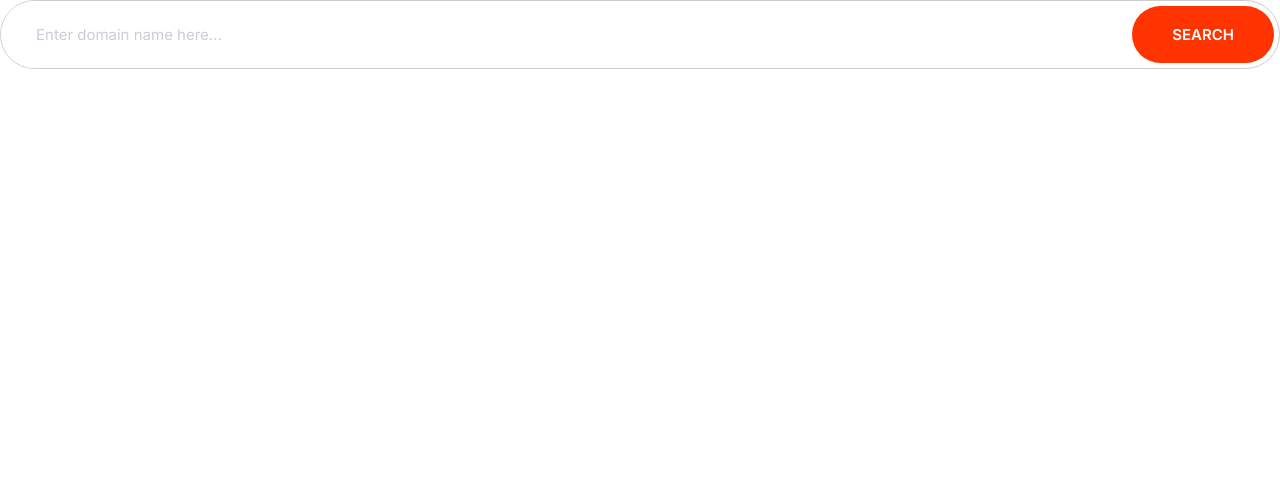
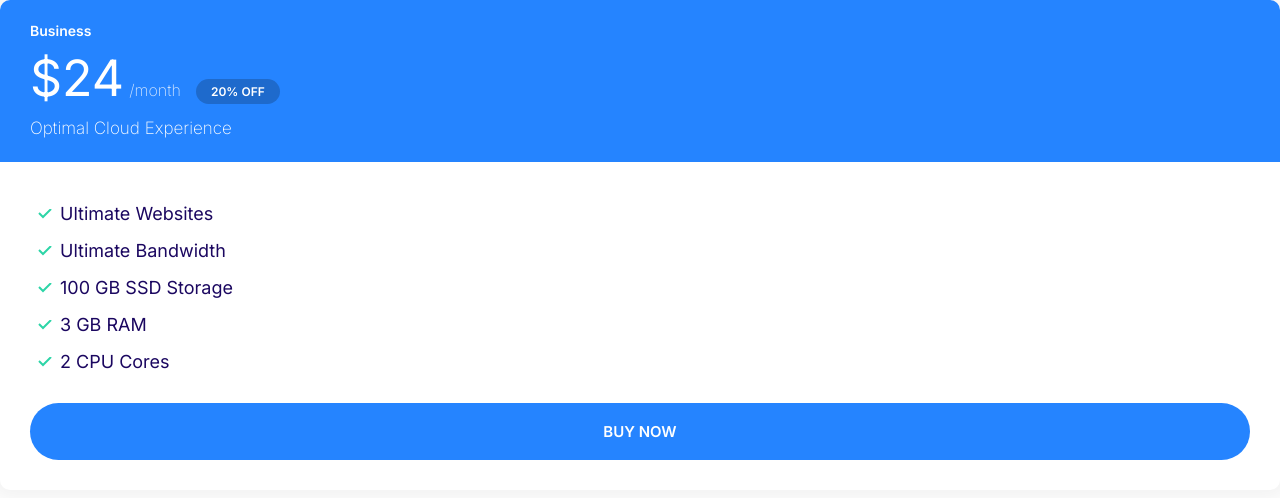
Before and after one commit to ehsan-abdi/Moshify, a plain HTML site: page index.html in a window 1280 px wide. Drawn offline with Linux system fonts and the light colour scheme.

Commit message:
Build the card and plan components.

```diff
--- a/css/styles.css
+++ b/css/styles.css
@@ -121,6 +121,7 @@ a {
 
 .badge--small {
   font-size: 1.6rem;
+  padding: 0.5rem 1.5rem;
 }
 
 @media screen and (min-width: 1024px) {
@@ -296,3 +297,75 @@ a {
     font-size: 1.5rem;
   }
 }
+
+/* Cards */
+
+.card {
+  border-radius: 1rem;
+  box-shadow: 0 0 20px 10px #f3f3f3;
+  overflow: hidden;
+}
+
+.card__header,
+.card__body {
+  padding: 2rem 3rem;
+}
+
+.card--primary .card__header {
+  background: var(--color-primary);
+  color: #fff;
+}
+
+.card--secondary .card__header {
+  background: var(--color-secondary);
+  color: #fff;
+}
+
+.card--primary .badge--primary,
+.card--secondary .badge--secondary {
+  background: linear-gradient(rgba(0, 0, 0, 0.2), rgba(0, 0, 0, 0.2));
+}
+
+/* Plans */
+
+.plan__name {
+  color: #fff;
+  font-size: 2.4rem;
+  font-weight: 600;
+  margin: 0;
+}
+
+.plan__price {
+  font-size: 6rem;
+}
+
+.plan__billing-cycle {
+  font-size: 2.4rem;
+  font-weight: 200;
+  margin-right: 1rem;
+  opacity: 80%;
+}
+
+.plan__description {
+  font-size: 2rem;
+  font-weight: 200;
+  text-transform: capitalize;
+}
+
+@media screen and (min-width: 1024px) {
+  .plan__name {
+    font-size: 1.4rem;
+  }
+
+  .plan__price {
+    font-size: 5rem;
+  }
+
+  .plan__billing-cycle {
+    font-size: 1.6rem;
+  }
+
+  .plan__description {
+    font-size: 1.7rem;
+  }
+}
--- a/index.html
+++ b/index.html
@@ -7,19 +7,32 @@
     <title>Moshify</title>
     <link rel="preconnect" href="https://fonts.googleapis.com">
     <link rel="preconnect" href="https://fonts.gstatic.com" crossorigin>
-    <link rel="stylesheet" href="https://fonts.googleapis.com/css2?family=Inter:wght@400;600;700&display=optional">
+    <link rel="stylesheet" href="https://fonts.googleapis.com/css2?family=Inter:wght@200;400;600;700&display=optional">
     <link rel="stylesheet" href="css/normalize.css">
     <link rel="stylesheet" href="css/styles.css">
     <script src="https://kit.fontawesome.com/7bf86751f9.js" crossorigin="anonymous"></script>
 </head>
 <body>
-    <div class="input-group">
-        <input
-            type="text"
-            class="input"
-            maxlength="255"
-            placeholder="Enter domain name here...">
-        <button class="btn btn--accent">Search</button>
+    <div class="plan">
+        <div class="card card--primary">
+            <header class="card__header">
+                <h3 class="plan__name">Business</h3>
+                <span class="plan__price">$24</span>
+                <span class="plan__billing-cycle">/month</span>
+                <span class="badge badge--primary badge--small">20% OFF</span>
+                <div class="plan__description">Optimal cloud experience</div>
+            </header>
+            <div class="card__body">
+                <ul class="list list--tick">
+                    <li class="list__item">Ultimate Websites</li>
+                    <li class="list__item">Ultimate Bandwidth</li>
+                    <li class="list__item">100 GB SSD Storage</li>
+                    <li class="list__item">3 GB RAM</li>
+                    <li class="list__item">2 CPU Cores</li>
+                </ul>
+                <button class="btn btn--primary btn--block">Buy Now</button>
+            </div>
+        </div>
     </div>
 </body>
 </html>
```
Also changed, not shown: components/cards.html (added, +7 -0 lines), components/plans.html (added, +21 -0 lines), course.html (+90 -5 lines).
